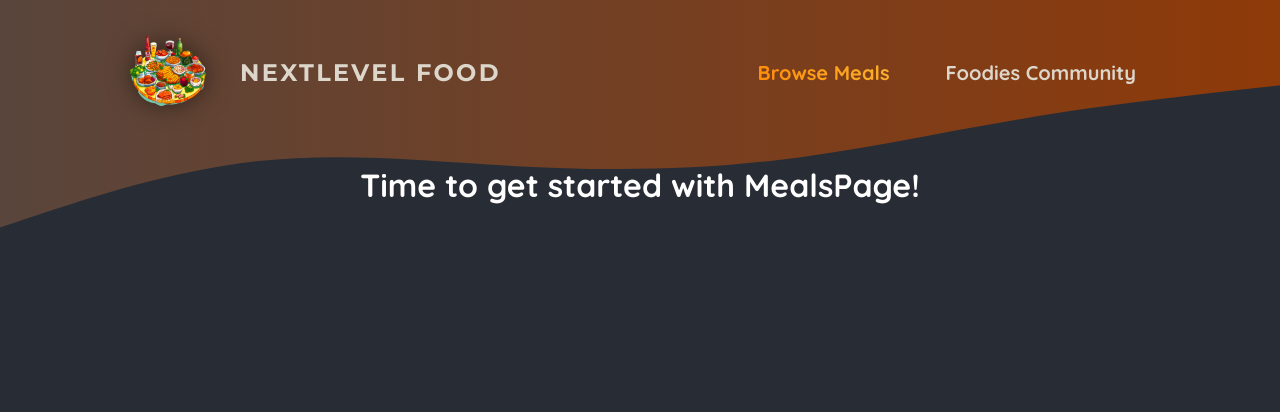
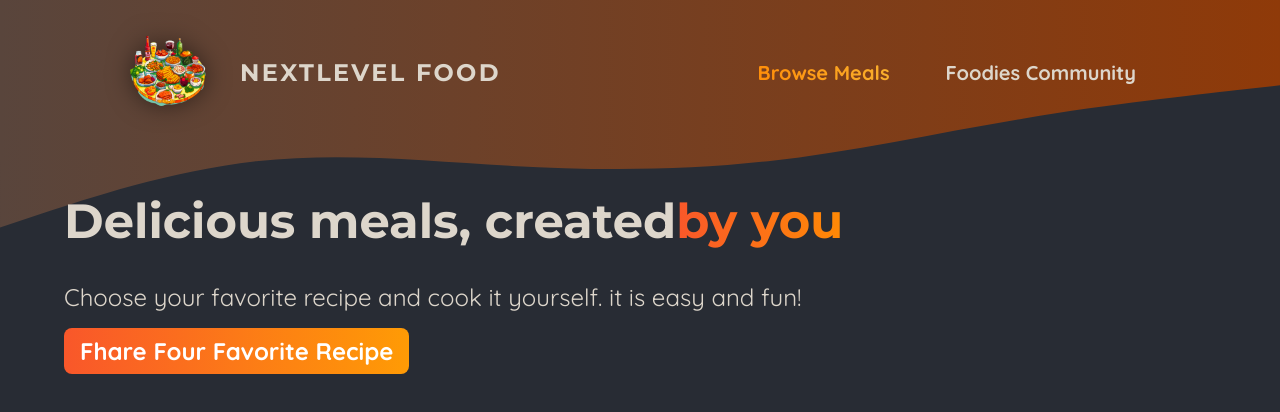
Before and after one commit to Kirushanthi26/next_food, a Next.js app: page /meals in a window 1280 px wide. Shown: the top 412 px of the page. Built offline with nearby package versions, Linux system fonts and the light colour scheme.

Commit message:
feat: add meals grid component and related types and styles
Introduce a new `MealsGrid` component to display a grid of meals, along with associated types, styles, and a `MealItem` component for individual meal display. This enhances the meals page layout and functionality.

```diff
--- /dev/null
+++ b/app/meals/page.module.css
@@ -0,0 +1,51 @@
+.header {
+  gap: 3rem;
+  margin: 3rem auto 5rem auto;
+  width: 90%;
+  max-width: 75rem;
+  color: #ddd6cb;
+  font-size: 1.5rem;
+}
+
+.header h1 {
+  font-family: "Montserrat", sans-serif;
+}
+
+.highlight {
+  background: linear-gradient(90deg, #f9572a, #ff8a05);
+  background-clip: text;
+  -webkit-background-clip: text;
+  -webkit-text-fill-color: transparent;
+}
+
+.header p {
+  margin: 0;
+}
+
+.cta a {
+  display: inline-block;
+  margin-top: 1rem;
+  padding: 0.5rem 1rem;
+  border-radius: 0.5rem;
+  background: linear-gradient(90deg, #f9572a, #ff9b05);
+  color: #ffffff;
+  font-weight: bold;
+  text-decoration: none;
+}
+
+.loading {
+  text-align: center;
+  animation: loading 1.2s ease-in-out infinite;
+}
+
+@keyframes loading {
+  0% {
+    color: #e9e9e9;
+  }
+  50% {
+    color: #b89b84;
+  }
+  100% {
+    color: #e9e9e9;
+  }
+}
--- a/app/meals/page.tsx
+++ b/app/meals/page.tsx
@@ -1,9 +1,25 @@
+import Link from "next/link";
+import styles from "./page.module.css";
+import MealsGrid from "@/components/meals/meals-grid";
+
 export default function MealsPage() {
   return (
-    <main>
-      <h1 style={{ color: "white", textAlign: "center" }}>
-        Time to get started with MealsPage!
-      </h1>
-    </main>
+    <>
+      <header className={styles.header}>
+        <h1>
+          Delicious meals, created
+          <span className={styles.highlight}>by you</span>
+        </h1>
+        <p>
+          Choose your favorite recipe and cook it yourself. it is easy and fun!
+        </p>
+        <p className={styles.cta}>
+          <Link href="/meals/share">Fhare Four Favorite Recipe</Link>
+        </p>
+      </header>
+      <main className={styles.main}>
+        <MealsGrid meals={[]} />
+      </main>
+    </>
   );
 }
--- /dev/null
+++ b/components/meals/meal-item.module.css
@@ -0,0 +1,75 @@
+.meal {
+  display: flex;
+  flex-direction: column;
+  justify-content: space-between;
+  height: 100%;
+  border-radius: 4px;
+  box-shadow: 0 0 12px rgba(0, 0, 0, 0.3);
+  overflow: hidden;
+  transition: all 0.3s ease-in-out;
+  color: #ddd6cb;
+  background: linear-gradient(90deg, #2c1e19, #25200f);
+}
+
+.headerText {
+  padding: 0.5rem 1rem 0 1rem;
+}
+
+.headerText h2 {
+  margin: 0;
+  font-size: 1.5rem;
+  font-family: "Montserrat", sans-serif;
+}
+
+.headerText p {
+  font-size: 0.75rem;
+  color: #cfa69b;
+  font-style: italic;
+}
+
+.meal h2,
+.meal p {
+  margin: 0;
+}
+
+.image {
+  position: relative;
+  height: 15rem;
+}
+
+.meal img {
+  object-fit: cover;
+}
+
+.content {
+  display: flex;
+  flex-direction: column;
+  justify-content: space-between;
+  height: 100%;
+}
+
+.summary {
+  padding: 1rem 1rem 0 1rem;
+}
+
+.actions {
+  padding: 1rem;
+  text-align: right;
+}
+
+.actions a {
+  display: inline-block;
+  margin-top: 1rem;
+  padding: 0.5rem 1rem;
+  border-radius: 0.5rem;
+  background: linear-gradient(90deg, #f9572a, #ff9b05);
+  color: #ffffff;
+  font-weight: bold;
+  text-decoration: none;
+}
+
+.actions a:hover,
+.actions a:active {
+  background: linear-gradient(90deg, #fd4715, #f9b241);
+  box-shadow: 0 0 12px rgba(242, 100, 18, 0.8);
+}
--- /dev/null
+++ b/components/meals/meal-item.tsx
@@ -0,0 +1,40 @@
+import Link from "next/link";
+import Image from "next/image";
+
+import classes from "./meal-item.module.css";
+
+type MealItemProps = {
+  title: string;
+  slug: string;
+  image: string;
+  summary: string;
+  creator: string;
+};
+
+export default function MealItem({
+  title,
+  slug,
+  image,
+  summary,
+  creator,
+}: MealItemProps) {
+  return (
+    <article className={classes.meal}>
+      <header>
+        <div className={classes.image}>
+          <Image src={image} alt={title} fill />
+        </div>
+        <div className={classes.headerText}>
+          <h2>{title}</h2>
+          <p>by {creator}</p>
+        </div>
+      </header>
+      <div className={classes.content}>
+        <p className={classes.summary}>{summary}</p>
+        <div className={classes.actions}>
+          <Link href={`/meals/${slug}`}>View Details</Link>
+        </div>
+      </div>
+    </article>
+  );
+}
--- /dev/null
+++ b/components/meals/meals-grid.module.css
@@ -0,0 +1,10 @@
+.meals {
+  width: 90%;
+  max-width: 90rem;
+  display: grid;
+  grid-template-columns: repeat(auto-fill, minmax(20rem, 1fr));
+  grid-gap: 5rem;
+  margin: 2rem auto;
+  list-style: none;
+  padding: 0;
+}
--- /dev/null
+++ b/components/meals/meals-grid.tsx
@@ -0,0 +1,19 @@
+import { Meal } from "@/types/meals";
+import MealItem from "./meal-item";
+import styles from "./meals-grid.module.css";
+
+type MealsGridProps = {
+  meals: Meal[];
+};
+
+export default function MealsGrid({ meals }: MealsGridProps) {
+  return (
+    <div className={styles.meals}>
+      {meals.map((meal) => (
+        <li key={meal.id}>
+          <MealItem {...meal} />
+        </li>
+      ))}
+    </div>
+  );
+}
--- /dev/null
+++ b/types/meals.ts
@@ -0,0 +1,8 @@
+export type Meal = {
+  id: string;
+  title: string;
+  slug: string;
+  image: string;
+  summary: string;
+  creator: string;
+};
```
